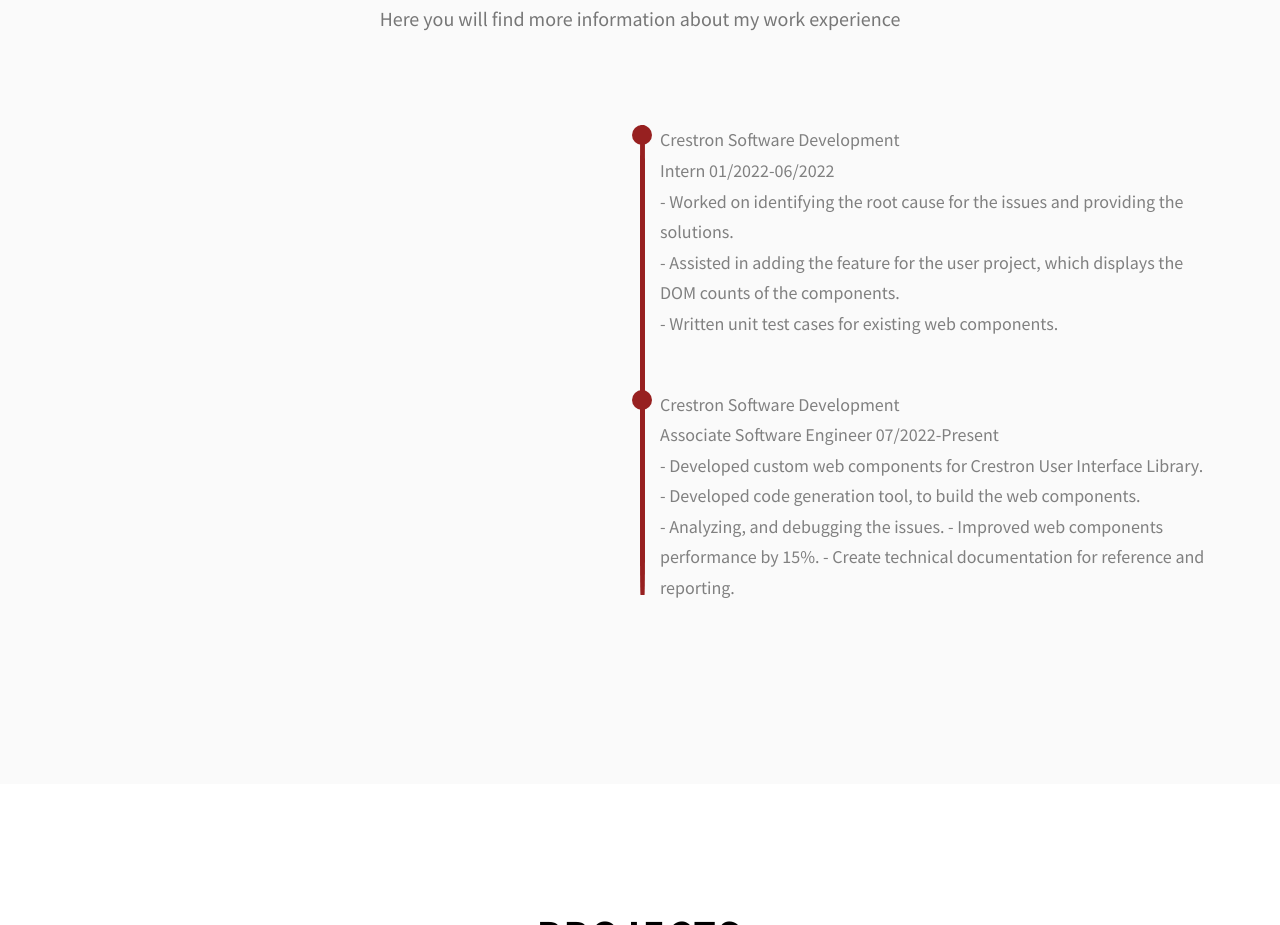
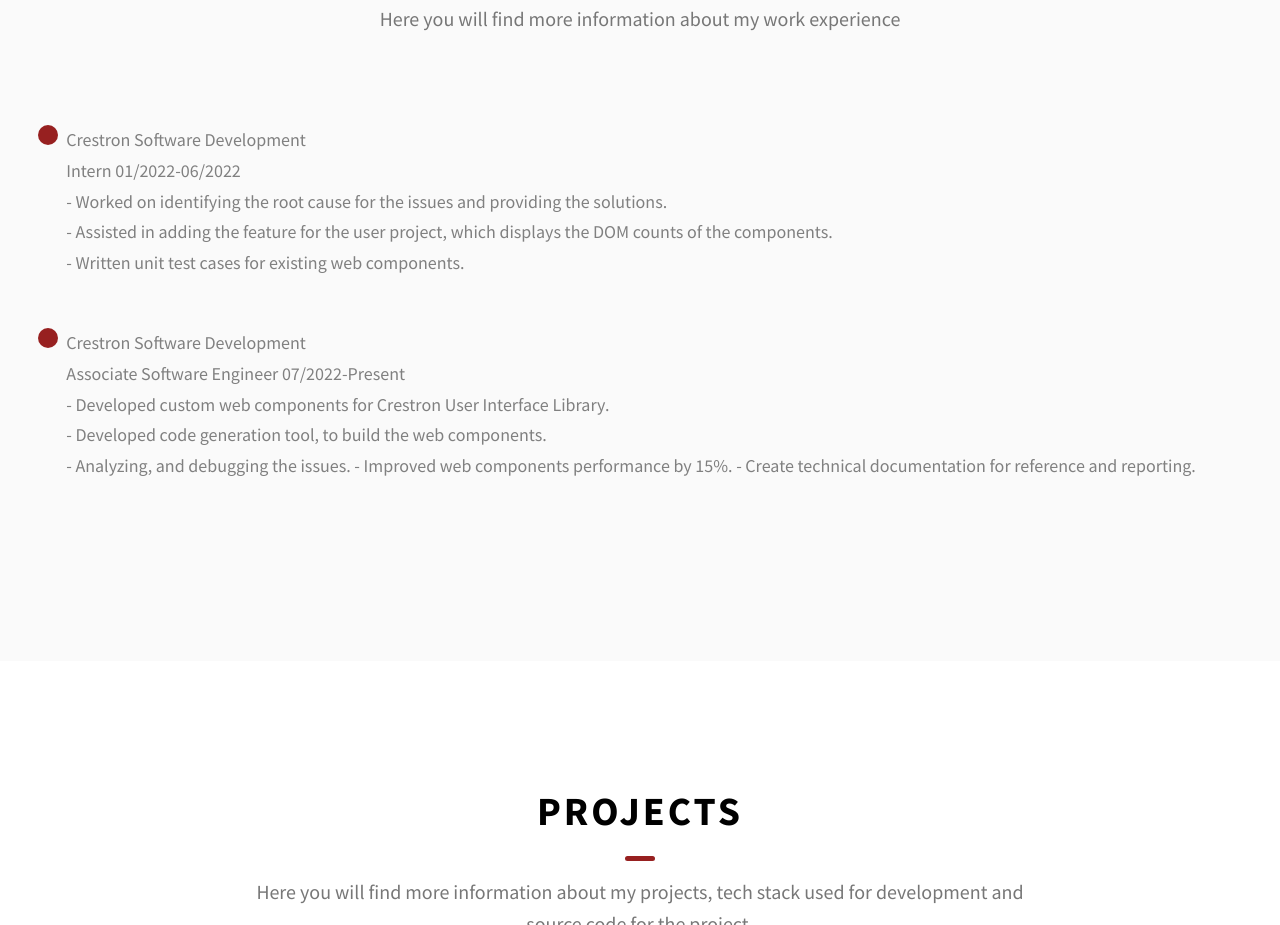
Before and after one commit to vinay-nb/Portfolio, a website: page portfolio/index.html in a window 1280 px wide. Shown: the part 2737-3662 px from the top of the page. Drawn offline with Linux system fonts and the light colour scheme.

Commit message:
fix: code-refactor

```diff
--- a/portfolio/index.html
+++ b/portfolio/index.html
@@ -275,7 +275,7 @@
         </h2>
         <div class="education_content">
           <div class="education__content-education">
-            <div class="education_content-experience"></div>
+            <div class="education__content-experience"></div>
             <div class="education_details">
             <div class="education_details0">
               <div class="rounded"></div>
--- a/portfolio/sass/pages/_home.scss
+++ b/portfolio/sass/pages/_home.scss
@@ -307,7 +307,7 @@
     background-color: $themeClrPrimary;
   }
 
-  &_content-experience {
+  &__content-experience {
     margin-left: 50%;
     display: flex;
     text-align: center;
```
